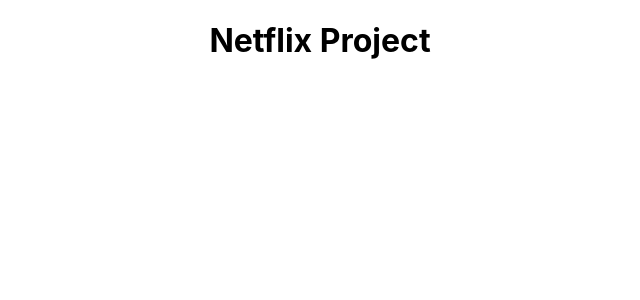
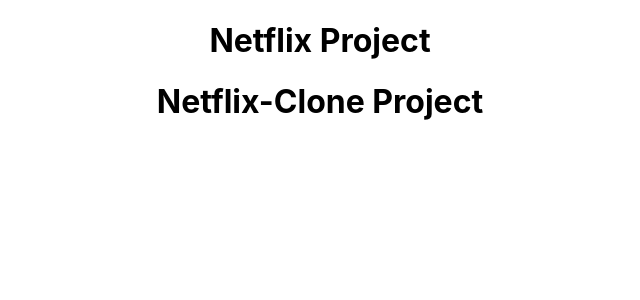
Before and after one commit to Temu-github/Netflix_Clone_Project, a React (Create React App) app: page / in a window 1280 px wide. Shown: the top 300 px of the page, without its empty margins (320-960 px from the left). Built offline with nearby package versions, Linux system fonts and the light colour scheme.

Commit message:
Add another heading

```diff
--- a/src/App.js
+++ b/src/App.js
@@ -5,6 +5,8 @@
   return (
     <div className="App">
       <h1>Netflix Project</h1>
+      <h1>Netflix-Clone Project</h1>
+
     </div>
   );
 }
```
